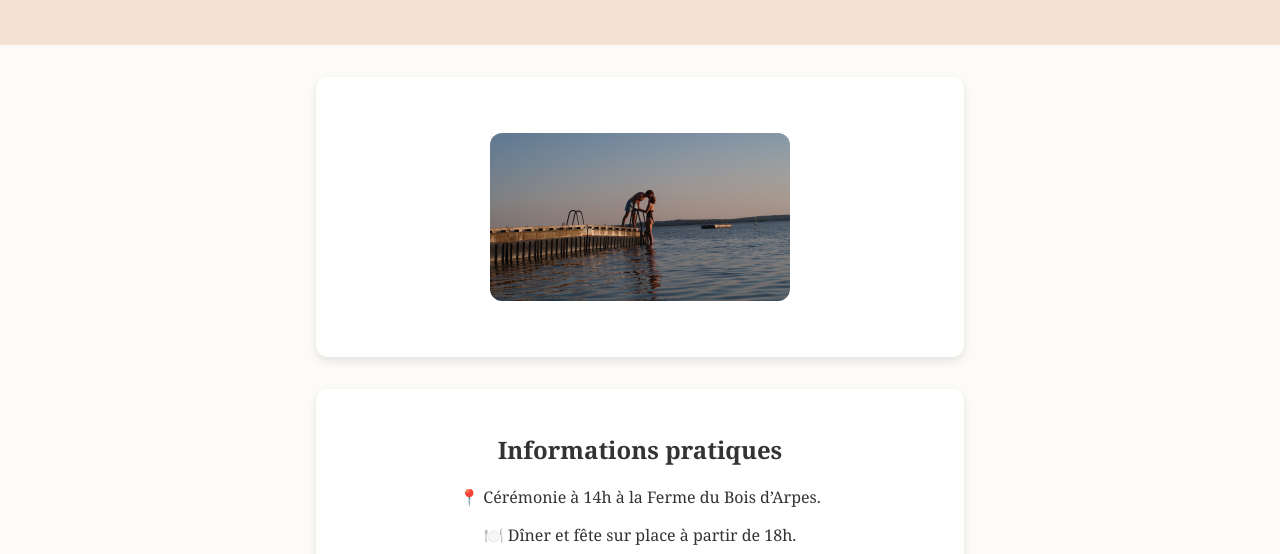
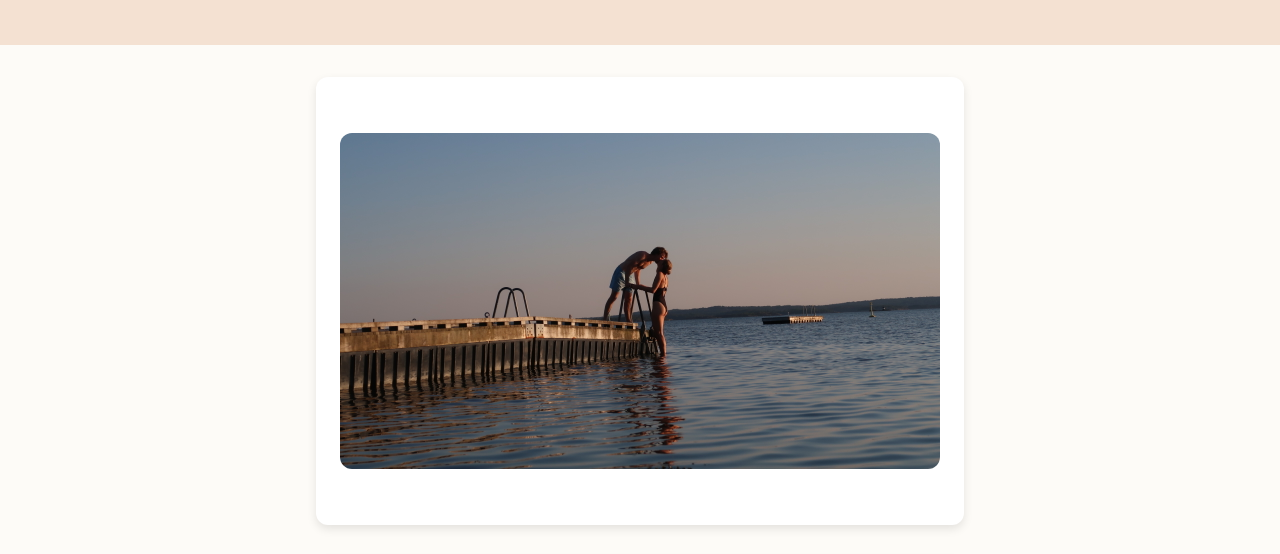
Before and after one commit to Jomarichal/mariage_site, a plain HTML site: page index.html in a window 1280 px wide. Shown: the part 195-749 px from the top of the page. Drawn offline with Linux system fonts and the light colour scheme; a web font is replaced by a local one.

```diff
--- a/style.css
+++ b/style.css
@@ -56,7 +56,7 @@
   font-style: italic;
 }
 #photo img {
-  width: 50%;        /* l’image prendra 50% de la largeur de son conteneur */
+  width: 100%;        /* l’image prendra 50% de la largeur de son conteneur */
   max-width: 600px;  /* largeur maximale pour grand écran */
   height: auto;      /* garde les proportions originales */
   display: block;    /* pour pouvoir centrer avec margin */
```
